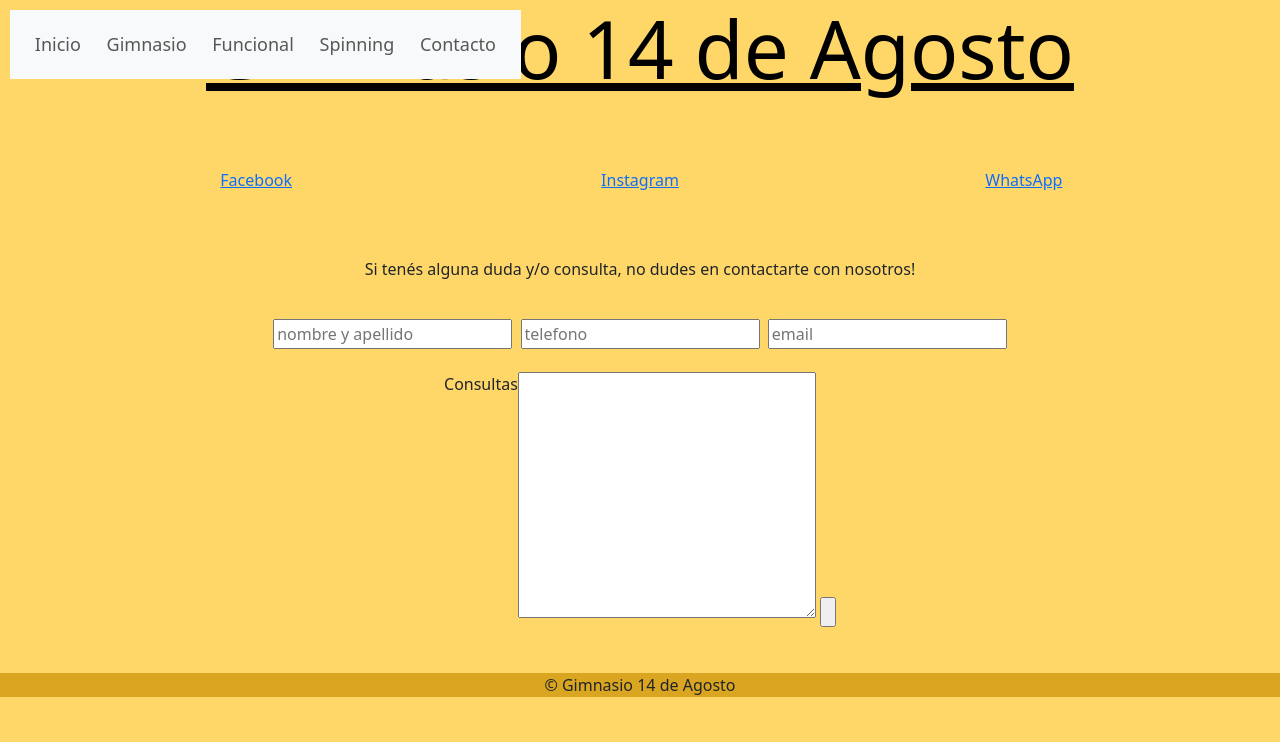
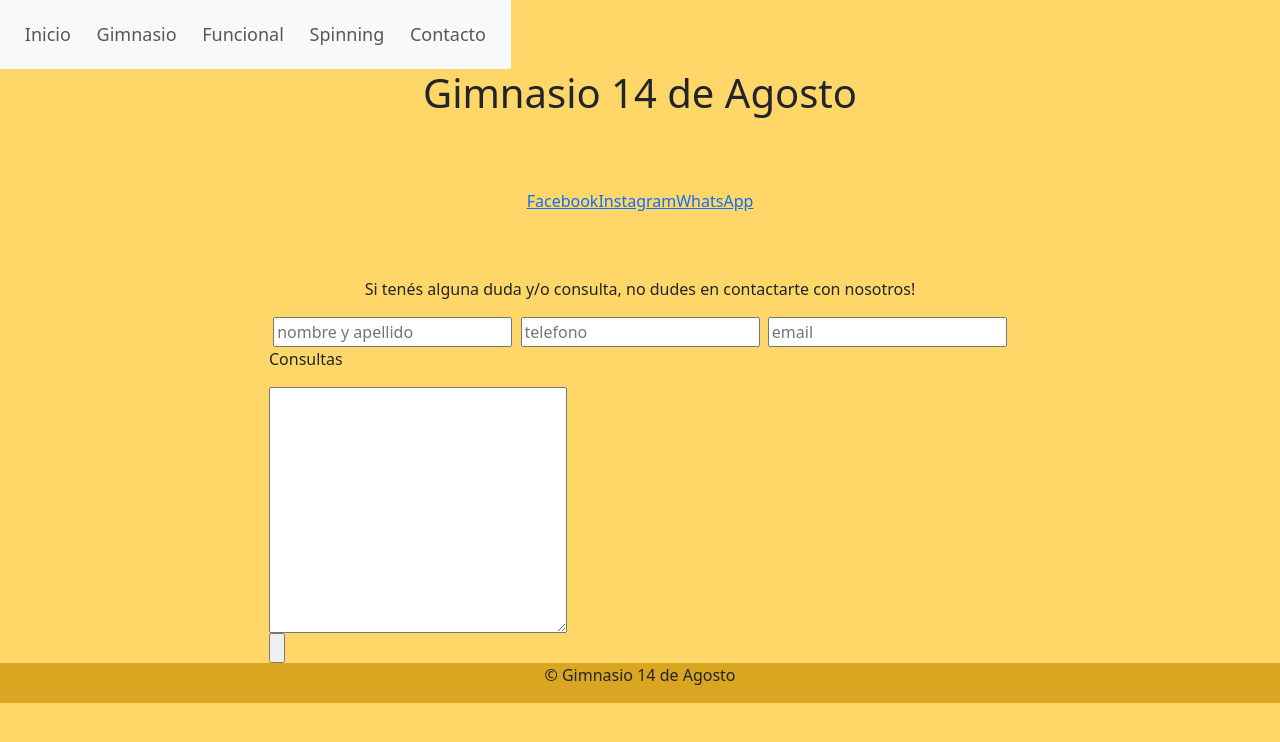
Before and after one commit to BautistaGresch/mi-primer-repositorio, a plain HTML site: page pages/contacto.html in a window 1280 px wide. Drawn offline with nearby package versions, Linux system fonts and the light colour scheme.

Commit message:
Reestructura del grid en pagina Contactos y mas arreglos del CSS

```diff
--- a/css/styles.css
+++ b/css/styles.css
@@ -1,12 +1,23 @@
-header h1 {
-    font-size: 80px;
-    text-align: center;
-    text-decoration: underline;
-    color: black;
+
+.H1{
+    display: flex;
+    align-items: baseline;
+    margin: 1cap;
+    padding: 1cap;
+    display: block;
+
+}
+
+.navbar-container{
+    display: flex;
+    flex-wrap: wrap;
+    margin: 1cap;
+    display: block;
 }
 
 .navbar-position {
     position: fixed;
+    right: 0;
     z-index: 1;
     margin: 10px;
 }
@@ -93,3 +104,60 @@ footer {
     margin: 1cap;
     padding: 1cap;
 }
+
+/*Grilla Pagina Contactos*/
+#grilla-contactos{
+    display:grid;
+    grid-template-areas:
+    "nav"
+    "h1"
+    "links"
+    "consulta"
+    "formulario"
+    "footer";
+}
+
+nav{
+    grid-area: nav;
+    display: flex;
+    flex-wrap: wrap;
+}
+
+#links{
+    grid-area: links;
+    display: flex;
+    flex-wrap: wrap;
+    justify-content: center;
+    align-content: space-around;
+}
+
+#consulta{
+    grid-area: consulta;
+    display: flex;
+    flex-wrap: wrap;
+    justify-content: center;
+
+}
+
+#formulario{
+    grid-area: formulario;
+    display: flex;
+    flex-wrap: wrap;
+    justify-content: center;
+}
+
+footer {
+    grid-area: footer;
+    display: flex;
+    flex-wrap: wrap;
+    justify-content: center;
+}
+
+#h1-contactos{
+    grid-area: h1;
+    display: flex;
+    flex-wrap: wrap;
+    justify-content: center;
+}
+
+/*Fin Grilla Contactos*/
--- a/pages/contacto.html
+++ b/pages/contacto.html
@@ -25,9 +25,9 @@
 <body class="cuerpo">
 
     <!--encabezado, menu de navegacion, logo-->
-    <header>
-
-        <nav class="navbar-position">
+    <div id="grilla-contactos">
+        <header class="header">
+            <nav id="nav">
                 <nav class="navbar navbar-expand-lg bg-body-tertiary">
                     <div class="container-fluid">
                         <a class="navbar-text" href="../index.html">Inicio</a>
@@ -55,10 +55,13 @@
                     </div>
                 </nav>
             </nav>
+        </header>
 
+        <section id="h1-contactos">
             <h1>Gimnasio 14 de Agosto</h1>
+        </section>
 
-        <div class="container-text-center" id="links">
+        <div id="links">
             <div class="row-links">
                 <div class="col">
                     <a href="">Facebook</a>
@@ -72,11 +75,11 @@
             </div>
         </div>
 
-        <section class="consulta">
+        <section id="consulta">
             <p>Si tenés alguna duda y/o consulta, no dudes en contactarte con nosotros!</p>
         </section>
 
-        <section class="formulario">
+        <section id="formulario">
             <form action="form.php" method="post" class="container-consulta-formulario">
                 <label for="nombre"></label>
                 <input type="text" name="nombre y apellido" id="nombre y apellido" placeholder="nombre y apellido">
@@ -86,13 +89,12 @@
                 <input type="text" name="email" id="email" placeholder="email">
                 <label for="consulta"></label>
 
-                <section class="formulario-caja">
+                <section id="formulario-caja">
                     <div>
                         <p>Consultas</p>
                     </div>
                     <div>
-                        <textarea name="consulta" id="consulta" cols="30" rows="10"></textarea placeholder="consulta">
-                    <input type="submit" value="">
+                        <textarea name="consulta" id="consulta" cols="30" rows="10"></textarea placeholder="consulta"> <input type="submit" value="">
                     </div>
                 </section>
             </form>
@@ -107,6 +109,8 @@
         <script src="https://cdn.jsdelivr.net/npm/bootstrap@5.3.1/dist/js/bootstrap.bundle.min.js"
             integrity="sha384-HwwvtgBNo3bZJJLYd8oVXjrBZt8cqVSpeBNS5n7C8IVInixGAoxmnlMuBnhbgrkm"
             crossorigin="anonymous"></script>
+    </div>
+
 </body>
 
 </html>
```
Also changed, not shown: index.html (+7 -1 lines), pages/funcional.html (+10 -7 lines), pages/gimnasio.html (+9 -8 lines), pages/spinning.html (+10 -7 lines). Lines whose indentation alone changed are shown as unchanged.
